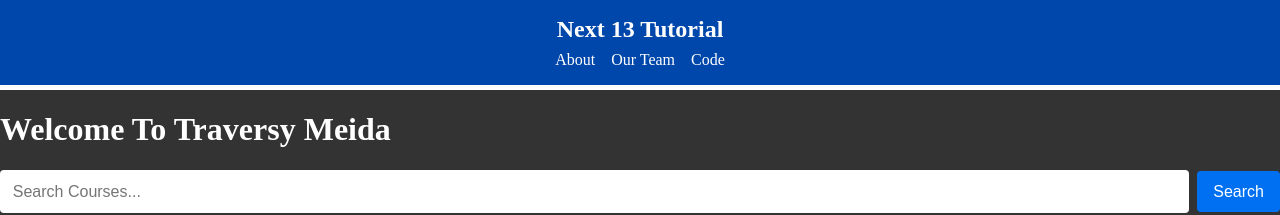
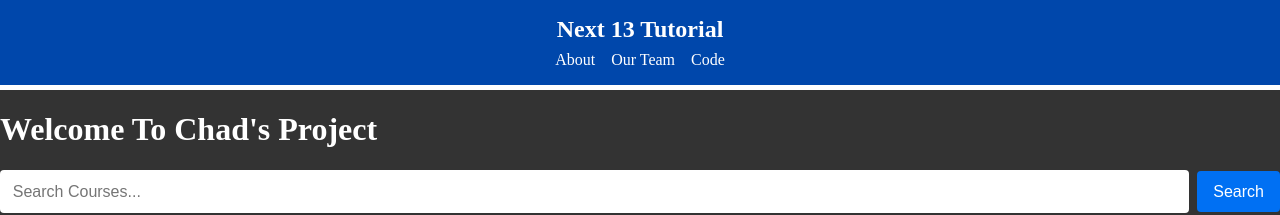
Before and after one commit to chadhindsight/next_13_course, a Next.js app: page / in a window 1280 px wide. Shown: the top 215 px of the page. Built offline with nearby package versions, Linux system fonts and the light colour scheme.

Commit message:
Change text displayed in the h1

```diff
--- a/app/page.jsx
+++ b/app/page.jsx
@@ -26,7 +26,7 @@
 
   return (
     <>
-      <h1>Welcome To Traversy Meida</h1>
+      <h1>Welcome To Chad's Project</h1>
       <CourseSearch getSearchResults={(results) => setCourses(results)} />
       <Courses courses={courses} />
     </>
```
